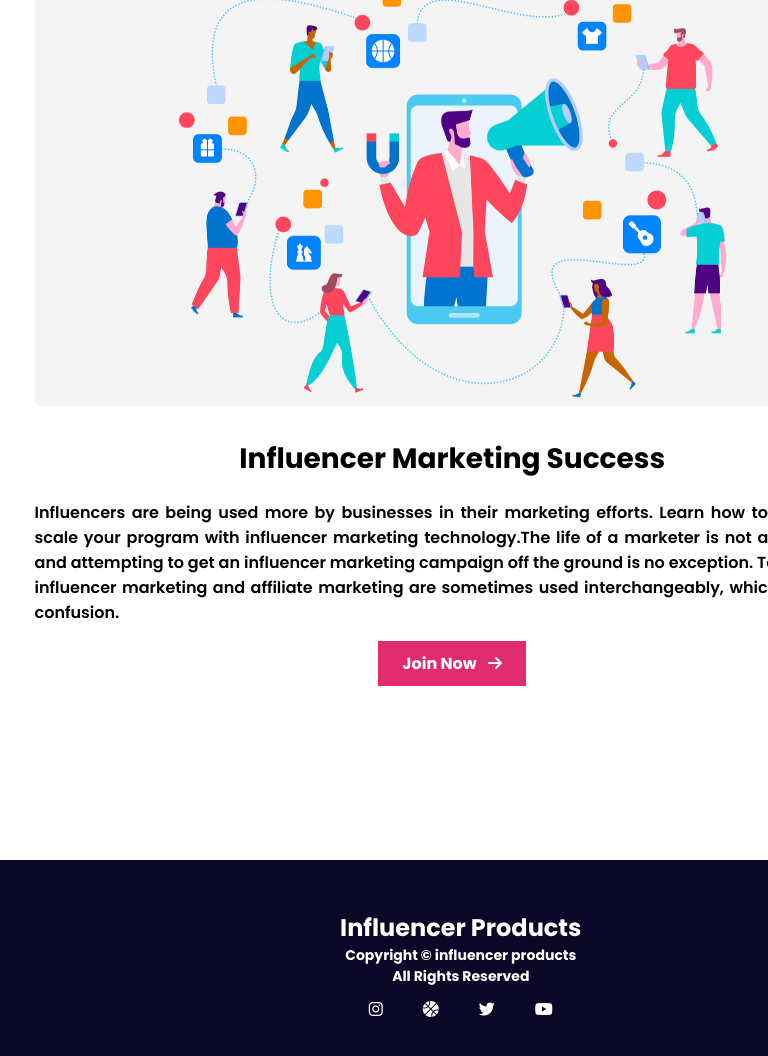
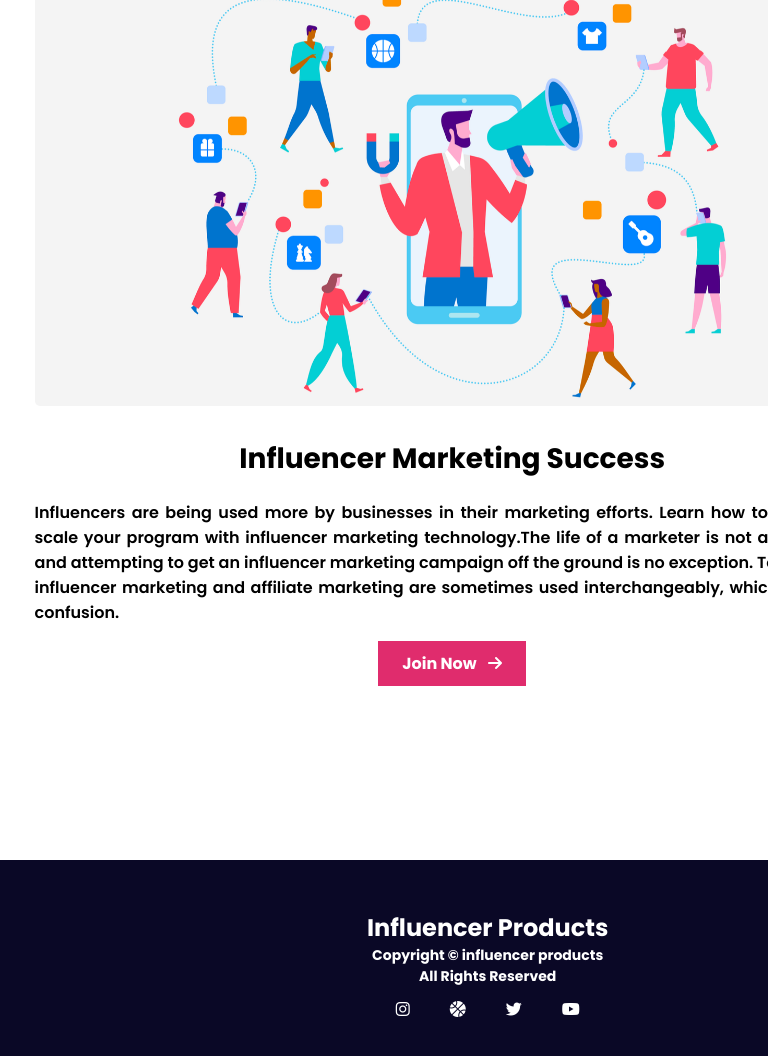
Before and after one commit to JubayerAhmmodShuvo/Influencer-gear, a plain HTML site: page index.html in a window 768 px wide. Shown: the part 4027-5083 px from the top of the page. Drawn offline with Linux system fonts and the light colour scheme.

Commit message:
hurrah done

```diff
--- a/style.css
+++ b/style.css
@@ -502,7 +502,7 @@ footer {
         width: 90%;
     }
     footer {
-        width: 120%;
+        width: 127%;
         height: 240px;
         background-color: #0A0826;
         color: white;
```
